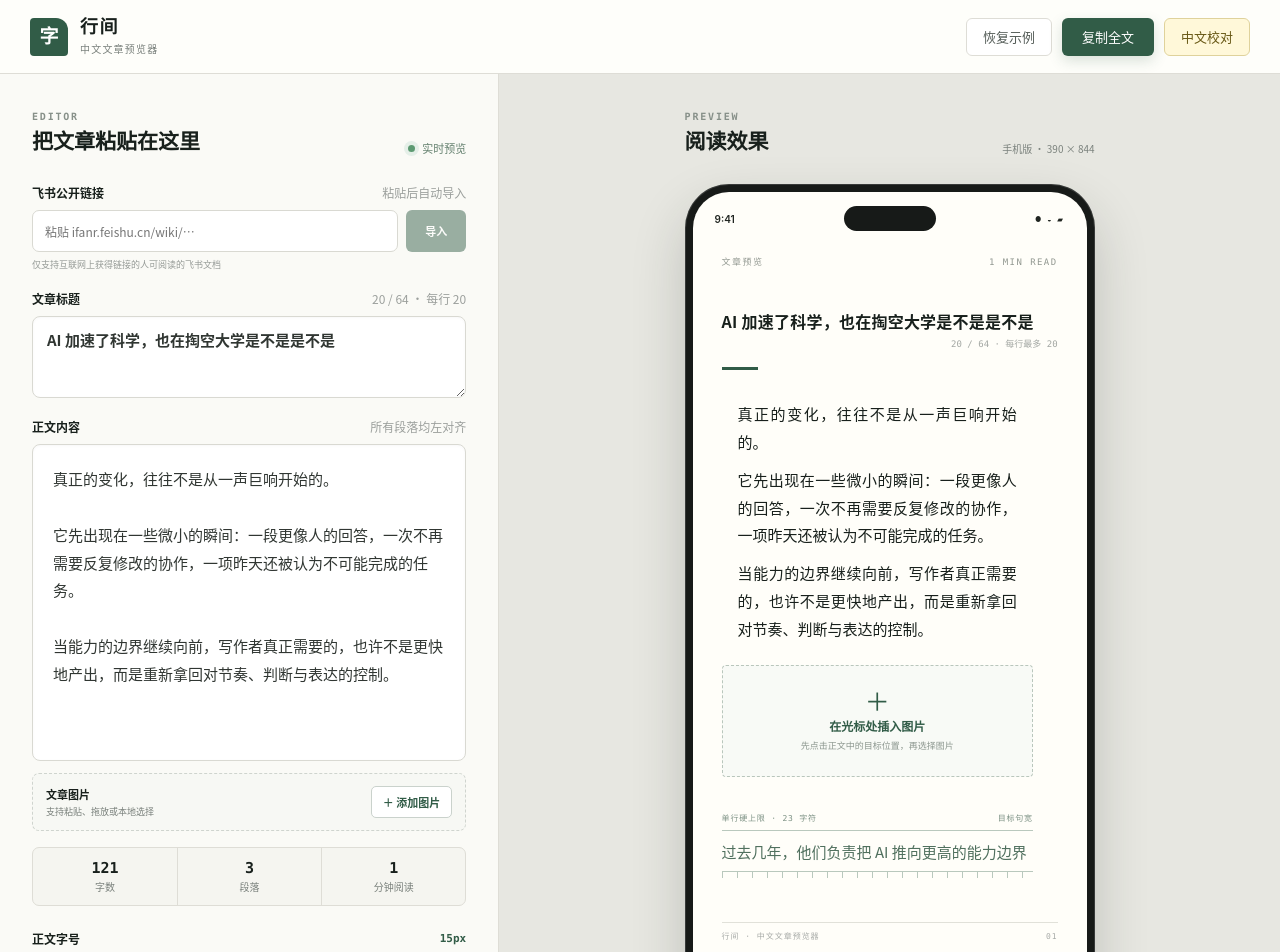
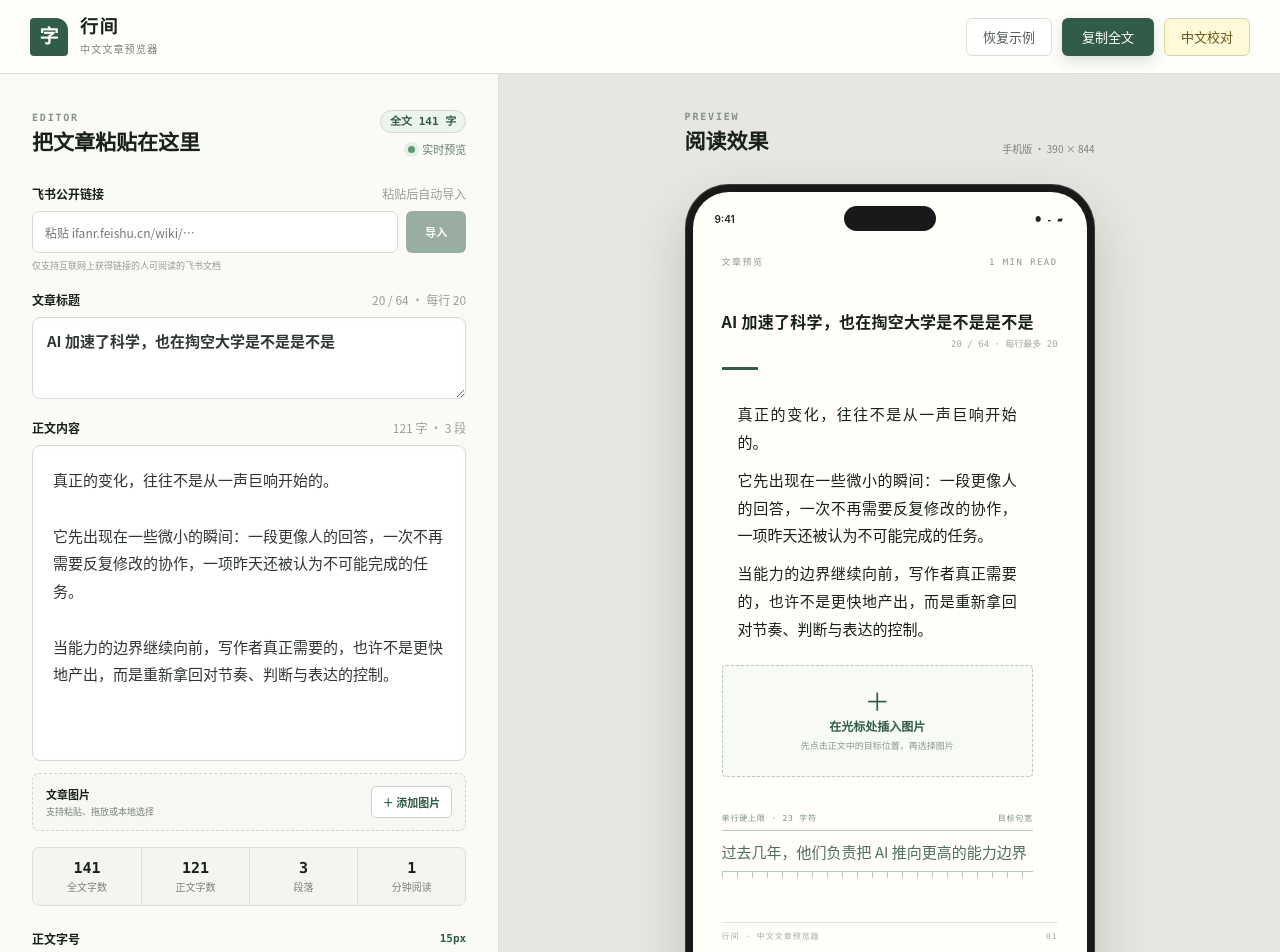
Before and after one commit to mok112311/-, a Next.js app: page / in a window 1280 px wide. Shown: the top 952 px of the page. Built offline with nearby package versions, Linux system fonts and the light colour scheme.

Commit message:
Show live article word counts

```diff
--- a/app/globals.css
+++ b/app/globals.css
@@ -179,6 +179,22 @@ button {
   align-items: center;
   font-size: 11px;
   color: #64806f;
+}
+
+.editor-status {
+  display: flex;
+  flex-direction: column;
+  align-items: flex-end;
+  gap: 8px;
+}
+
+.word-count-pill {
+  padding: 5px 9px;
+  border: 1px solid #cfd9d1;
+  border-radius: 999px;
+  background: #edf3ee;
+  color: var(--green);
+  font: 600 11px/1 ui-monospace, SFMono-Regular, Menlo, monospace;
 }
 
 .live-dot i {
@@ -397,7 +413,7 @@ textarea:focus {
 .stats {
   margin: 16px 0 24px;
   display: grid;
-  grid-template-columns: repeat(3, 1fr);
+  grid-template-columns: repeat(4, 1fr);
   border: 1px solid var(--line);
   border-radius: 7px;
   overflow: hidden;
@@ -863,6 +879,14 @@ textarea:focus {
     display: none;
   }
 
+  .editor-status {
+    gap: 6px;
+  }
+
+  .word-count-pill {
+    font-size: 10px;
+  }
+
   .workspace {
     min-height: calc(100vh - 66px);
   }
--- a/app/page.tsx
+++ b/app/page.tsx
@@ -31,6 +31,10 @@ function formatReadTime(count: number) {
 }
 
 function countTitleCharacters(value: string) {
+  return Array.from(value).filter((character) => !/\s/u.test(character)).length;
+}
+
+function countArticleCharacters(value: string) {
   return Array.from(value).filter((character) => !/\s/u.test(character)).length;
 }
 
@@ -84,15 +88,16 @@ export default function Home() {
   const insertAtCaretRef = useRef(false);
 
   const stats = useMemo(() => {
-    const clean = content.replace(/\s/g, "");
+    const characters = countArticleCharacters(content);
     const paragraphs = content.split(/\n\s*\n/).filter((item) => item.trim());
     return {
-      characters: clean.length,
+      characters,
       paragraphs: paragraphs.length,
-      minutes: formatReadTime(clean.length),
+      minutes: formatReadTime(characters),
     };
   }, [content]);
   const titleCount = countTitleCharacters(title);
+  const totalCharacterCount = titleCount + stats.characters;
 
   function blobToDataUrl(blob: Blob) {
     return new Promise<string>((resolve, reject) => {
@@ -733,7 +738,12 @@ export default function Home() {
               <p className="eyebrow">EDITOR</p>
               <h1>把文章粘贴在这里</h1>
             </div>
-            <span className="live-dot"><i />实时预览</span>
+            <div className="editor-status">
+              <span className="word-count-pill" aria-live="polite">
+                全文 {totalCharacterCount} 字
+              </span>
+              <span className="live-dot"><i />实时预览</span>
+            </div>
           </div>
 
           <label className="editor-label" htmlFor="feishu-link">
@@ -787,7 +797,9 @@ export default function Home() {
 
           <label className="editor-label body-label" htmlFor="article-input">
             正文内容
-            <span>所有段落均左对齐</span>
+            <span aria-live="polite">
+              {stats.characters} 字 · {stats.paragraphs} 段
+            </span>
           </label>
           <textarea
             id="article-input"
@@ -870,7 +882,8 @@ export default function Home() {
           )}
 
           <div className="stats" aria-label="文章统计">
-            <div><strong>{stats.characters}</strong><span>字数</span></div>
+            <div><strong>{totalCharacterCount}</strong><span>全文字数</span></div>
+            <div><strong>{stats.characters}</strong><span>正文字数</span></div>
             <div><strong>{stats.paragraphs}</strong><span>段落</span></div>
             <div><strong>{stats.minutes}</strong><span>分钟阅读</span></div>
           </div>
```
